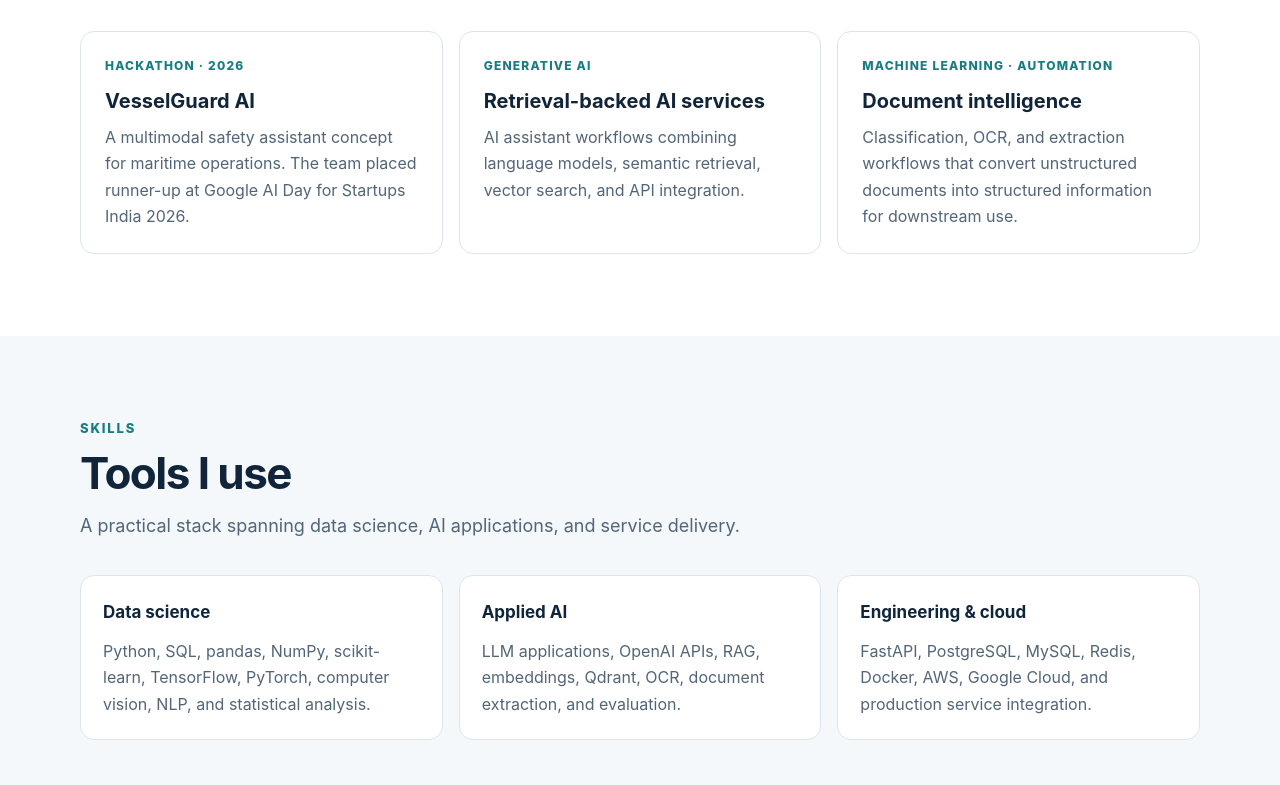
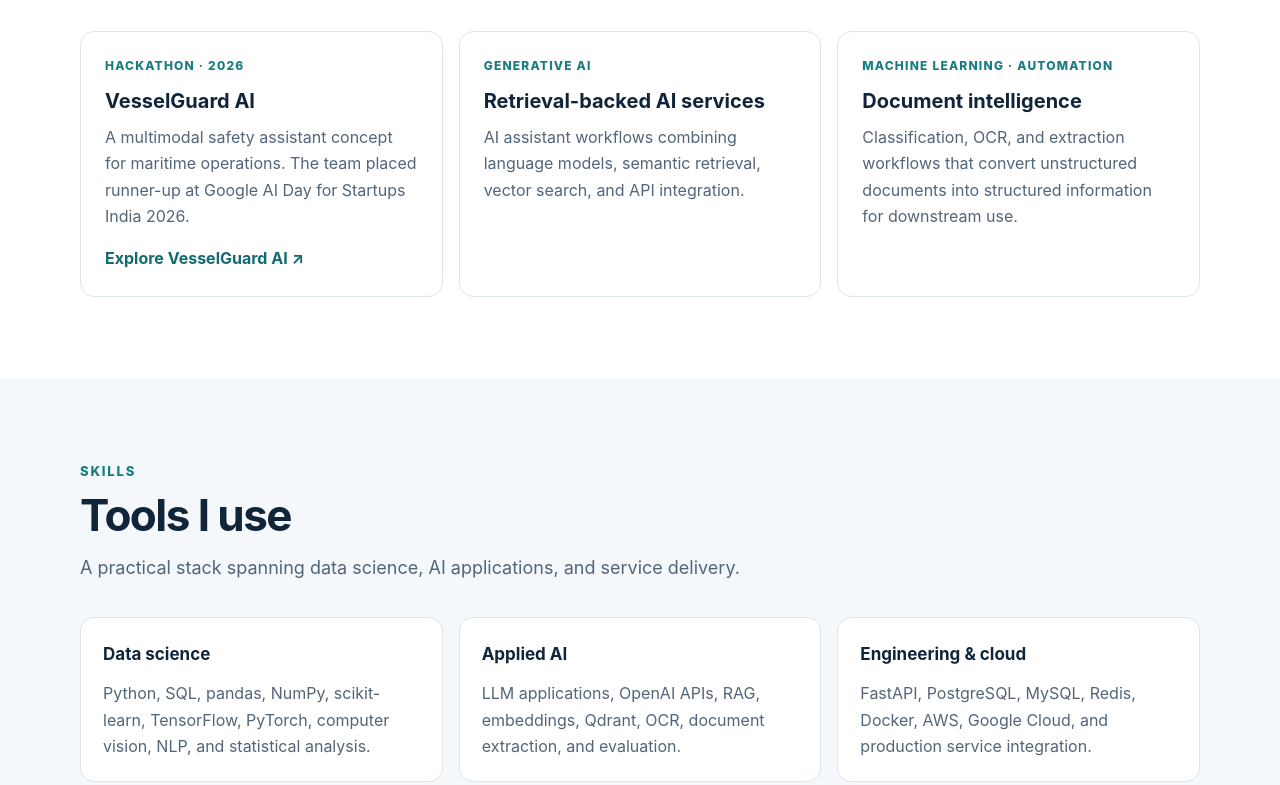
Before and after one commit to BasilcM/MyPage, a plain HTML site: page index.html in a window 1280 px wide. Shown: the part 2161-2946 px from the top of the page. Drawn offline with Linux system fonts and the light colour scheme.

Commit message:
Add VesselGuard project link

```diff
--- a/index.html
+++ b/index.html
@@ -80,6 +80,8 @@
     .writing-actions .button{border:1px solid #167d82;color:#126b70}
 
     .project .project-type{font-size:12px;text-transform:uppercase;letter-spacing:.1em;color:#177d82;font-weight:800;margin-bottom:12px}
+    .project-link{display:inline-block;margin-top:16px;font-weight:750;color:#126b70;text-decoration:none}
+    .project-link:hover{text-decoration:underline}
     .project h3{font-size:20px;line-height:1.3;margin-bottom:10px}
     .project p{color:var(--muted);margin-bottom:0}
     .skills-grid{display:grid;grid-template-columns:repeat(3,1fr);gap:16px}
@@ -173,7 +175,7 @@
       <div class="wrap">
         <div class="section-head"><p class="kicker">Selected work</p><h2 class="section-title">A few areas I’ve worked on</h2><p class="lead">A representative view of my work. Some projects are part of employer or event teams and do not have public source code.</p></div>
         <div class="project-grid">
-          <article class="project"><p class="project-type">Hackathon · 2026</p><h3>VesselGuard AI</h3><p>A multimodal safety assistant concept for maritime operations. The team placed runner-up at Google AI Day for Startups India 2026.</p></article>
+          <article class="project"><p class="project-type">Hackathon · 2026</p><h3>VesselGuard AI</h3><p>A multimodal safety assistant concept for maritime operations. The team placed runner-up at Google AI Day for Startups India 2026.</p><a class="project-link" href="https://vesselguard-ai.ai.studio/" target="_blank" rel="noopener noreferrer">Explore VesselGuard AI <span aria-hidden="true">↗</span></a></article>
           <article class="project"><p class="project-type">Generative AI</p><h3>Retrieval-backed AI services</h3><p>AI assistant workflows combining language models, semantic retrieval, vector search, and API integration.</p></article>
           <article class="project"><p class="project-type">Machine learning · Automation</p><h3>Document intelligence</h3><p>Classification, OCR, and extraction workflows that convert unstructured documents into structured information for downstream use.</p></article>
         </div>
```
